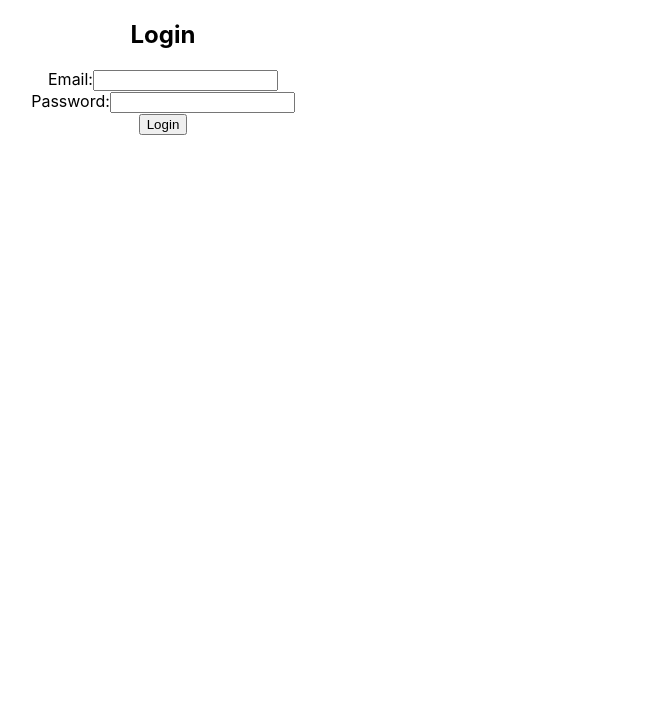
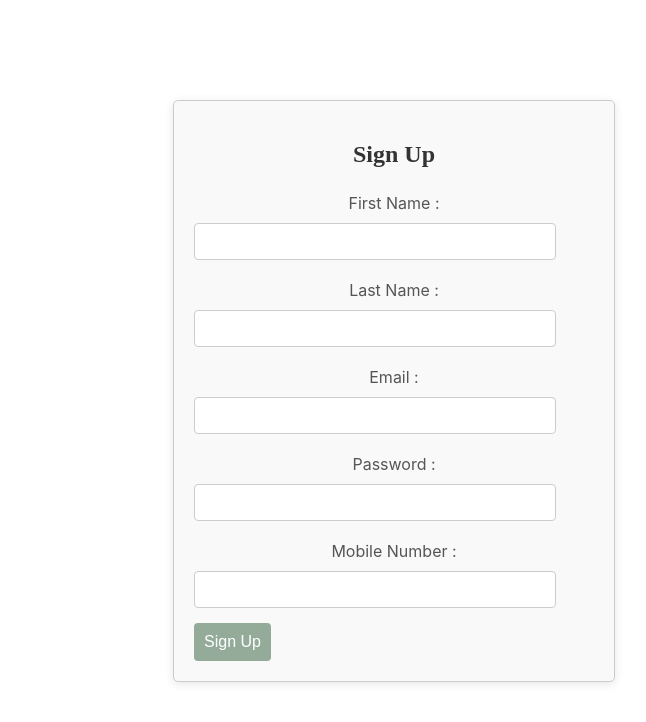
Before and after one commit to Aditya-sairam/Golang-HRMS, a React (Create React App) app: page /signup in a window 1280 px wide. Shown: the top 722 px of the page, without its empty margins (477-1123 px from the left). Built offline with nearby package versions, Linux system fonts and the light colour scheme.

Commit message:
Login and sign up functionality in progress

```diff
--- a/package.json
+++ b/package.json
@@ -9,6 +9,7 @@
     "axios": "^1.7.4",
     "react": "^18.3.1",
     "react-dom": "^18.3.1",
+    "react-router-dom": "^6.26.1",
     "react-scripts": "5.0.1",
     "web-vitals": "^2.1.4"
   },
--- a/src/App.js
+++ b/src/App.js
@@ -1,12 +1,22 @@
 import logo from './logo.svg';
 import './App.css';
 import Login from './components/Login';
+import Signup from './components/Signup';
+import { BrowserRouter as Router, Route, Routes } from 'react-router-dom';
+import LeaveList from './components/LeaveList';
+
 
 function App() {
   return (
-    <div className="App">
-      <Login />
-    </div>
+    <Router>
+      <div>
+        <Routes>
+          <Route path="/login" element = {<Login />} />
+          <Route path="/signup" element = {<Signup />} />
+          <Route path="employees/leave_list" element = {<LeaveList />} />
+          </Routes>
+      </div>
+    </Router>
   );
 }
 
--- a/src/components/LeaveList.js
+++ b/src/components/LeaveList.js
@@ -1,25 +1,65 @@
 import React,{useState,useEffect} from "react";
-import { featchLeaveList } from "../services/api";
+import { getLeaveList } from "../services/api";
 
 const LeaveList = () => {
-    const [leaves, setLeaves] = useState([]);
+    const [leaveData,setLeaveData] = useState([])
+    const [loading,setLoading] = useState(true)
+    const [error,setError] = useState(null)
 
     useEffect(() => {
-        featchLeaveList()
-        .then(response =>setLeaves(response.data))
-        .catch(error => console.error("Error fetching leave list",error))
-    },[]);
+        const featchLeaveList = async () => {
+            try {
+                const data = await getLeaveList();
+                setLeaveData(data);
+                setLoading(false)
+            }
+            catch(error) {
+                setError(error.response ? error.response.data : error.message);
+                setLoading(false)
+            }
+        };
+        featchLeaveList();
+    },[])
+    if(loading) return <div>
+        Loading ...
+    </div>
+    //  if (error) return <div>Error: {error}</div>;
 
-    return(
+     return (
         <div>
-            <h2>Leave List</h2>
-            <ul>
-                {leaves.map(leave => (
-                    <li key = {leave.LeaveRequestID}>
-                        {leave.leavetypename}
-                    </li>
+        <h1>Leave List</h1>
+        <table>
+            <thead>
+                <tr>
+                    <th>Leave Request ID</th>
+                    <th>User ID</th>
+                    <th>Leave Type</th>
+                    <th>Start Date</th>
+                    <th>End Date</th>
+                    <th>Reason</th>
+                    <th>Status</th>
+                    <th>Created At</th>
+                    <th>Updated At</th>
+                </tr>
+            </thead>
+            <tbody>
+                {leaveData.map(leave => (
+                    <tr key={leave.LeaveRequestID}>
+                        <td>{leave.LeaveRequestID}</td>
+                        <td>{leave.UserId}</td>
+                        <td>{leave.LeaveTypeName}</td>
+                        <td>{new Date(leave.StartDate).toLocaleDateString()}</td>
+                        <td>{new Date(leave.EndDate).toLocaleDateString()}</td>
+                        <td>{leave.Reason}</td>
+                        <td>{leave.Status}</td>
+                        <td>{new Date(leave.CreatedAt).toLocaleDateString()}</td>
+                        <td>{new Date(leave.UpdatedAt).toLocaleDateString()}</td>
+                    </tr>
                 ))}
-            </ul>
-        </div>
-    )
-}
+            </tbody>
+        </table>
+    </div>
+);
+};
+
+export default LeaveList
--- a/src/components/Login.js
+++ b/src/components/Login.js
@@ -1,18 +1,32 @@
 import React, { useState } from 'react';
 import axios from 'axios';
+import './styling/signup.css'
+
 
 const Login = () => {
   const [email, setEmail] = useState('');
   const [password, setPassword] = useState('');
   const [error, setError] = useState('');
 
+  const handleEmail = (e) => {
+    setEmail(e.target.value)
+  }
+
+  const handlePassword = (e) => {
+    setPassword(e.target.value)
+  }
+
   const handleSubmit = async (event) => {
     event.preventDefault();
     try {
       const response = await axios.post('http://localhost:9000/users/login', {
-        email,       // Changed from username to email
+        email,
         password,
       });
+      const {token} = response.token
+      if(token){
+        localStorage.setItem('token',token)
+      }
       // Handle successful login (e.g., save token, redirect)
       console.log(response.data);
     } catch (error) {
@@ -23,15 +37,16 @@ const Login = () => {
 
   return (
     <div>
-      <h2>Login</h2>
-      <form onSubmit={handleSubmit}>
+
+      <form onSubmit={handleSubmit} className='form-container'>
+        <h2>Login</h2>
         <div>
           <label htmlFor="email">Email:</label>
           <input
             type="email"
             id="email"
             value={email}
-            onChange={(e) => setEmail(e.target.value)}
+            onChange={handleEmail}
             required
           />
         </div>
@@ -41,7 +56,7 @@ const Login = () => {
             type="password"
             id="password"
             value={password}
-            onChange={(e) => setPassword(e.target.value)}
+            onChange={handlePassword}
             required
           />
         </div>
--- /dev/null
+++ b/src/components/Signup.js
@@ -0,0 +1,62 @@
+import React,{useState} from "react";
+import axios from "axios";
+import './styling/signup.css'
+
+
+const Signup = () => {
+    const [formData,setFormData] = useState({
+    first_name: '',
+    last_name : '',
+    password : '',
+    email : '',
+    phone : '',
+    user_type : 'USER'
+    });
+    const handleChange = (e) => {
+        setFormData({
+            ...formData,
+            [e.target.name]: e.target.value
+        });
+    };
+
+    const handleSubmit = async (e) => {
+        e.preventDefault();
+        try{
+            const response = await axios.post('http://localhost:9000/users/signup',formData)
+            console.log("user signed up successfully:",response.data)
+            window.location.href = "/login"
+        }
+        catch(error){
+            console.error("error signing up user:",error.response ? error.response.data : error.message);
+        }
+    };
+    return(
+        <form onSubmit={handleSubmit} className="form-container">
+            <h2>Sign Up</h2>
+            <div>
+                <label>First Name :</label>
+                <input type="text" name="first_name" value={formData.first_name} onChange={handleChange}></input>
+            </div>
+            <div>
+                <label>Last Name :</label>
+                <input type="text" name="last_name" value={formData.last_name} onChange={handleChange}></input>
+            </div>
+            <div>
+                <label>Email :</label>
+                <input type="text" name="email" value={formData.email} onChange={handleChange}></input>
+            </div>
+            <div>
+                <label>Password :</label>
+                <input type="text" name="password" value={formData.password} onChange={handleChange}></input>
+            </div>
+            <div>
+                <label>Mobile Number :</label>
+                <input type="text" name="phone" value={formData.phone} onChange={handleChange}></input>
+            </div>
+            <button type="submit">Sign Up</button>
+        </form>
+    )
+
+}
+
+export default Signup
--- /dev/null
+++ b/src/components/styling/signup.css
@@ -0,0 +1,51 @@
+.form-container {
+    max-width: 400px;
+    margin-top: 100px;
+    margin-left:650px;
+    padding: 20px;
+    border: 1px solid #ccc;
+    border-radius: 5px;
+    box-shadow: 0 2px 10px rgba(0, 0, 0, 0.1);
+    background-color: #f9f9f9;
+}
+.form-container h2 {
+    font-family: 'Times New Roman', Times, serif;
+    text-align: center;
+    margin: 20px;
+    color: #333;
+}
+
+.form-container label {
+    display: block;
+    margin-bottom: 5px;
+    /* margin-left:135px; */
+    text-align: center;
+    color: #555;
+    padding: 5px;
+}
+.form-container input{
+    width: 85%;
+    padding:10px;
+    margin-bottom: 15px;
+    margin-right: 15px;
+    border: 1px solid #ccc;
+    border-radius: 4px;
+}
+
+.form-container button {
+    /* width: 100%; */
+    margin: auto;
+    padding: 10px;
+    background-color: #95ab9a;
+    color: #fff;
+    border: none;
+    border-radius: 4px;
+    cursor: pointer;
+    font-size: 16px;
+    align-self: center;
+}
+
+.signup-container button:hover {
+    background-color: #218838;
+
+}
--- a/src/services/api.js
+++ b/src/services/api.js
@@ -7,11 +7,24 @@ const getAuthHeaers = () => {
     const token = localStorage.getItem('jwtToken');
     return {
         headers: {
-            Authorization : `Bearer ${token}`
+            'token' : `${token}`
         },
     };
 };
 
-export const featchLeaveList = () =>{
-    return axios.get(`${API_URL}/leave_list`,leaveData,getAuthHeaers())
+
+export const getLeaveList = async () => {
+    try {
+        const token = localStorage.getItem('token');
+        console.log(`${token}`)
+        const response = await axios.get(`${API_URL}/leave_list`, {
+            headers: {
+
+                'token': `${token}`
+            }
+        });
+        return response.data;
+    } catch (error) {
+        throw error;
+    }
 };
```
Also changed, not shown: src/components/SignUp.js (deleted, +0 -13 lines), 1 other file (tests, documents, lock files or other folders).
